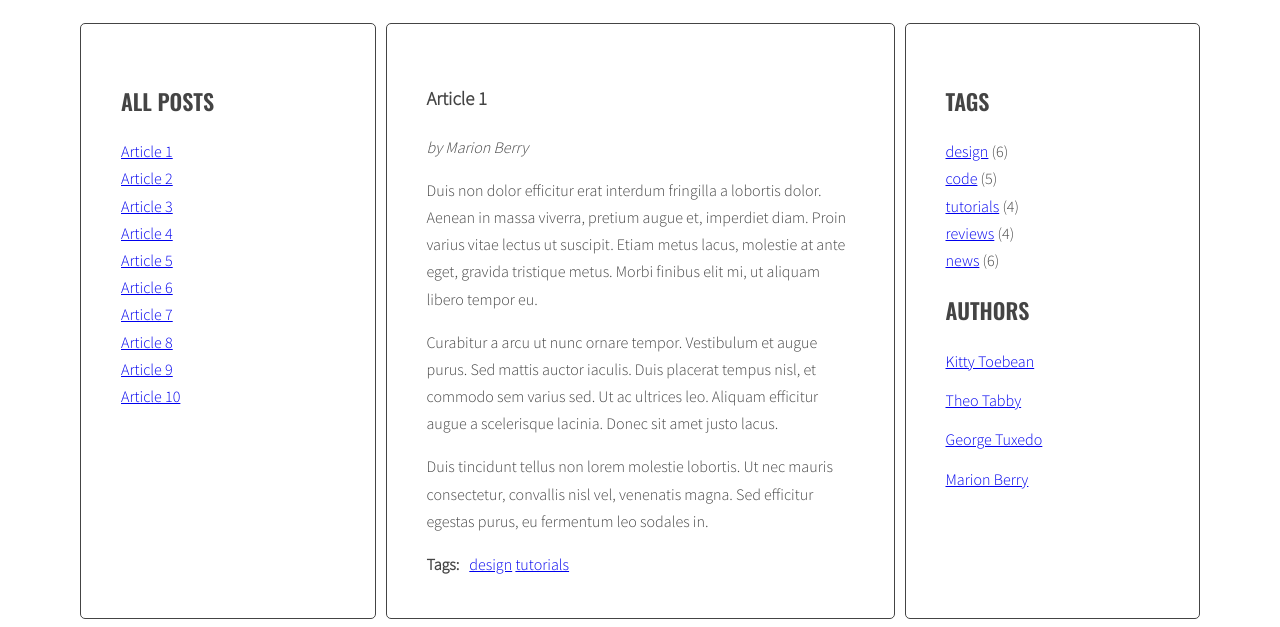
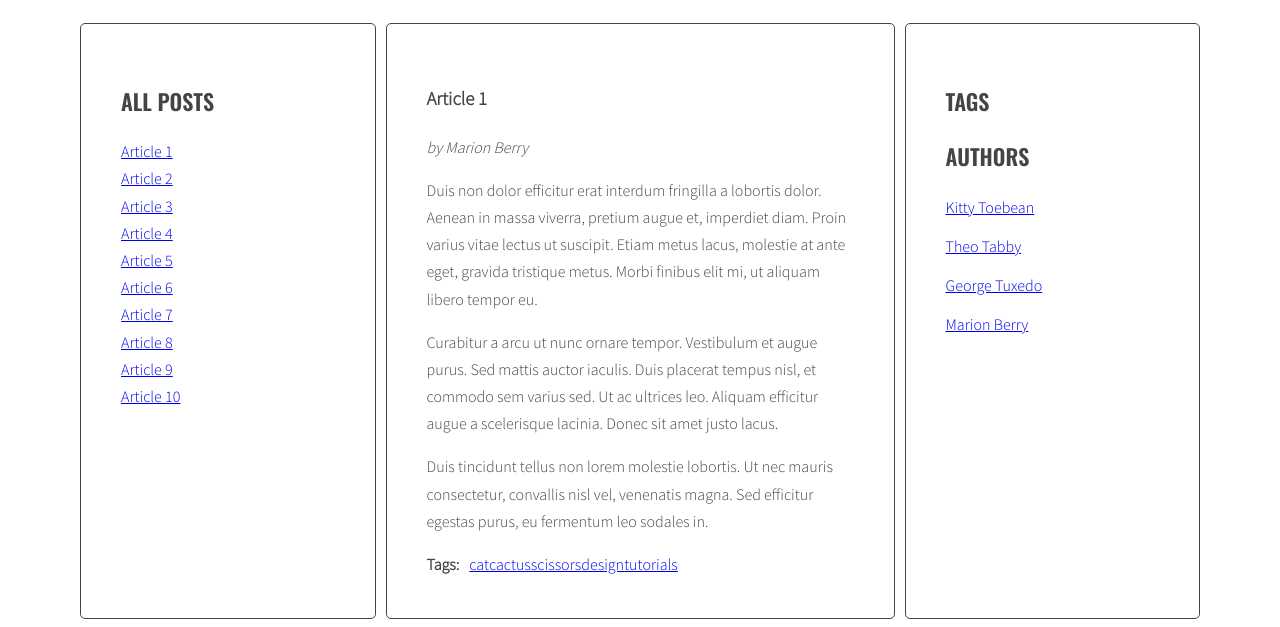
Before and after one commit to NatanDopieralski/javascript-blog, a website: page index.html in a window 1280 px wide. Shown: the part 220-847 px from the top of the page. Drawn offline with nearby package versions, Linux system fonts and the light colour scheme.

Commit message:
add function generateTags

```diff
--- a/index.html
+++ b/index.html
@@ -19,7 +19,7 @@
               </ul>
             </aside>
             <section class="posts">
-              <article class="post active" id="article-1">
+              <article class="post active" id="article-1" data-tags="cat cactus scissors design tutorials">
                 <h3 class="post-title">Article 1</h3>
                 <p class="post-author">by Marion Berry</p>
                 <div class="post-content">
@@ -32,12 +32,10 @@
                 <div class="post-tags">
                   <p><strong>Tags:</strong></p>
                   <ul class="list list-horizontal">
-                    <li><a href="#">design</a></li>
-                    <li><a href="#">tutorials</a></li>
                   </ul>
                 </div>
               </article>
-              <article class="post" id="article-2">
+              <article class="post" id="article-2" data-tags="cat news code">
                 <h3 class="post-title">Article 2</h3>
                 <p class="post-author">by Theo Tabby</p>
                 <div class="post-content">
@@ -50,12 +48,10 @@
                 <div class="post-tags">
                   <p><strong>Tags:</strong></p>
                   <ul class="list list-horizontal">
-                    <li><a href="#">news</a></li>
-                    <li><a href="#">code</a></li>
                   </ul>
                 </div>
               </article>
-              <article class="post" id="article-3">
+              <article class="post" id="article-3" data-tags="news reviews design cat">
                 <h3 class="post-title">Article 3</h3>
                 <p class="post-author">by George Tuxedo</p>
                 <div class="post-content">
@@ -67,13 +63,10 @@
                 <div class="post-tags">
                   <p><strong>Tags:</strong></p>
                   <ul class="list list-horizontal">
-                    <li><a href="#">news</a></li>
-                    <li><a href="#">reviews</a></li>
-                    <li><a href="#">design</a></li>
                   </ul>
                 </div>
               </article>
-              <article class="post" id="article-4">
+              <article class="post" id="article-4" data-tags="tutorials code design scissors">
                 <h3 class="post-title">Article 4</h3>
                 <p class="post-author">by Kitty Toebean</p>
                 <div class="post-content">
@@ -86,13 +79,10 @@
                 <div class="post-tags">
                   <p><strong>Tags:</strong></p>
                   <ul class="list list-horizontal">
-                    <li><a href="#">tutorials</a></li>
-                    <li><a href="#">code</a></li>
-                    <li><a href="#">design</a></li>
                   </ul>
                 </div>
               </article>
-              <article class="post" id="article-5">
+              <article class="post" id="article-5" data-tags="cat cactus design reviews">
                 <h3 class="post-title">Article 5</h3>
                 <p class="post-author">by Marion Berry</p>
                 <div class="post-content">
@@ -105,12 +95,10 @@
                 <div class="post-tags">
                   <p><strong>Tags:</strong></p>
                   <ul class="list list-horizontal">
-                    <li><a href="#">design</a></li>
-                    <li><a href="#">reviews</a></li>
                   </ul>
                 </div>
               </article>
-              <article class="post" id="article-6">
+              <article class="post" id="article-6" data-tags="cat reviews code cactus scissors">
                 <h3 class="post-title">Article 6</h3>
                 <p class="post-author">by George Tuxedo</p>
                 <div class="post-content">
@@ -123,12 +111,10 @@
                 <div class="post-tags">
                   <p><strong>Tags:</strong></p>
                   <ul class="list list-horizontal">
-                    <li><a href="#">reviews</a></li>
-                    <li><a href="#">code</a></li>
                   </ul>
                 </div>
               </article>
-              <article class="post" id="article-7">
+              <article class="post" id="article-7" data-tags="code dog news">
                 <h3 class="post-title">Article 7</h3>
                 <p class="post-author">by Kitty Toebean</p>
                 <div class="post-content">
@@ -141,12 +127,10 @@
                 <div class="post-tags">
                   <p><strong>Tags:</strong></p>
                   <ul class="list list-horizontal">
-                    <li><a href="#">code</a></li>
-                    <li><a href="#">news</a></li>
                   </ul>
                 </div>
               </article>
-              <article class="post" id="article-8">
+              <article class="post" id="article-8" data-tags="news dog design tutorials">
                 <h3 class="post-title">Article 8</h3>
                 <p class="post-author">by Theo Tabby</p>
                 <div class="post-content">
@@ -159,13 +143,10 @@
                 <div class="post-tags">
                   <p><strong>Tags:</strong></p>
                   <ul class="list list-horizontal">
-                    <li><a href="#">news</a></li>
-                    <li><a href="#">design</a></li>
-                    <li><a href="#">tutorials</a></li>
                   </ul>
                 </div>
               </article>
-              <article class="post" id="article-9">
+              <article class="post" id="article-9" data-tags="cat news tutorials">
                 <h3 class="post-title">Article 9</h3>
                 <p class="post-author">by Marion Berry</p>
                 <div class="post-content">
@@ -178,12 +159,10 @@
                 <div class="post-tags">
                   <p><strong>Tags:</strong></p>
                   <ul class="list list-horizontal">
-                    <li><a href="#">news</a></li>
-                    <li><a href="#">tutorials</a></li>
                   </ul>
                 </div>
               </article>
-              <article class="post" id="article-10">
+              <article class="post" id="article-10" data-tags="code design news reviews cactus scissors">
                 <h3 class="post-title">Article 10</h3>
                 <p class="post-author">by George Tuxedo</p>
                 <div class="post-content">
@@ -196,10 +175,6 @@
                 <div class="post-tags">
                   <p><strong>Tags:</strong></p>
                   <ul class="list list-horizontal">
-                    <li><a href="#">code</a></li>
-                    <li><a href="#">design</a></li>
-                    <li><a href="#">news</a></li>
-                    <li><a href="#">reviews</a></li>
                   </ul>
                 </div>
               </article>
@@ -207,11 +182,13 @@
             <aside class="sidebar">
               <h2 class="section-title">Tags</h2>
               <ul class="list tags">
+              <!--
                 <li><a href="#">design</a> <span>(6)</span></li>
                 <li><a href="#">code</a> <span>(5)</span></li>
                 <li><a href="#">tutorials</a> <span>(4)</span></li>
                 <li><a href="#">reviews</a> <span>(4)</span></li>
                 <li><a href="#">news</a> <span>(6)</span></li>
+              -->
               </ul>
               <h2 class="section-title">Authors</h2>
               <ul class="list authors">
--- a/js/script.js
+++ b/js/script.js
@@ -14,7 +14,7 @@
     /* [DONE] add class 'active' to the clicked link */
     event.preventDefault();
     const clickedElement = this;
-    console.log('clickedElement:', clickedElement);
+    //console.log('clickedElement:', clickedElement);
     clickedElement.classList.add('active');
 
     /* [DONE] remove class 'active' from all articles */
@@ -28,13 +28,13 @@
     /* get 'href' attribute from the clicked link */
 
     const articleSelector = clickedElement.getAttribute('href');
-    console.log(articleSelector);
+    //console.log(articleSelector);
 
 
     /* find the correct article using the selector (value of 'href' attribute) */
 
     const targetArticle = document.querySelector(articleSelector);
-    console.log(targetArticle);
+    //console.log(targetArticle);
     /* add class 'active' to the correct article */
 
     targetArticle.classList.add('active');
@@ -45,7 +45,8 @@
 
   const optArticleSelector = '.post',
     optTitleSelector = '.post-title',
-    optTitleListSelector = '.titles';
+    optTitleListSelector = '.titles',
+    optArticleTagsSelector = '.post-tags .list';
 
   const generateTitleLinks = function(){
     /* remove contents of titleList */
@@ -65,7 +66,7 @@
       /* get the article id */
 
       const articleId = article.getAttribute('id');
-      console.log(articleId);
+      //console.log(articleId);
 
       /* find the title element and get the title from the title element */
 
@@ -74,7 +75,7 @@
       /* create HTML of the link */
 
       const linkHTML = '<li><a href="#' + articleId + '"><span>' + articleTitle + '</span></a></li>';
-      console.log(linkHTML);
+      //console.log(linkHTML);
 
       /* insert link into titleList */
 
@@ -91,7 +92,7 @@
 
     //move from titleClickHandler to generateTitleLinks
     const links = document.querySelectorAll('.titles a');
-    console.log(links);
+    //console.log(links);
 
     for(let link of links){
       link.addEventListener('click', titleClickHandler); //click type event
@@ -100,4 +101,44 @@
   };
   generateTitleLinks();
 
+
+  function generateTags(){
+    /* find all articles */
+
+    const articles = document.querySelectorAll(optArticleSelector);
+    //console.log(articles)
+
+    /* START LOOP: for every article: */
+    for(let article of articles){
+      /* find tags wrapper */
+      const tagsList = article.querySelector(optArticleTagsSelector);
+      //console.log(tagsList);
+      /* make html variable with empty string */
+      let html = '';
+      /* get tags from data-tags attribute */
+      const articleTags = article.getAttribute('data-tags');
+      //console.log(articleTags)
+      /* split tags into array */
+      const articleTagsArray = articleTags.split(' ');
+      //console.log(articleTagsArray)
+      /* START LOOP: for each tag */
+      for(let tag of articleTagsArray){
+        /* generate HTML of the link */
+        const linkHTML = '<li><a href="#tag-' + tag + '"><span>' + tag + '</span></a></li>';
+        //console.log(linkHTML);
+        /* add generated code to html variable */
+        html = html + linkHTML;
+        //console.log(html);
+      /* END LOOP: for each tag */
+      }
+      /* insert HTML of all the links into the tags wrapper */
+      tagsList.innerHTML = html;
+    /* END LOOP: for every article: */
+    }
+  }
+  generateTags();
+
+
+
+
 }
```
